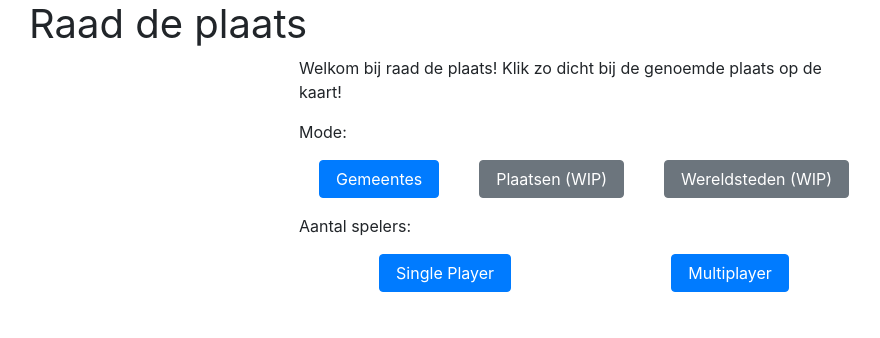
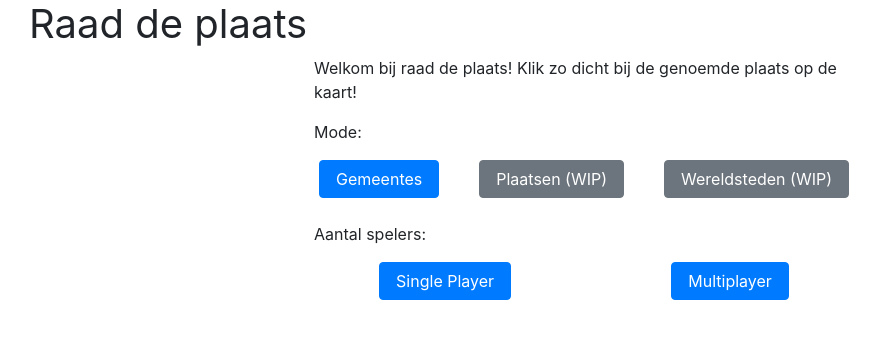
Before and after one commit to dennism1997/PlaatsGuesser, a React (Create React App) app: page / in a window 1280 px wide. Shown: the top 338 px of the page, without its empty margins (56-936 px from the left). Built offline with nearby package versions, Linux system fonts and the light colour scheme.

Commit message:
Prevent double clicks

```diff
--- a/src/App.tsx
+++ b/src/App.tsx
@@ -53,32 +53,42 @@ class App extends React.Component<{}, AppState> {
                 content = <div className={"row justify-content-center"}>
                     <div className={"col-12 col-lg-6"}>
                         <div className={"row"}>
+                            <div className={"col"}>
                                 <p>Welkom bij raad de plaats! Klik zo dicht bij de genoemde plaats op de kaart!</p>
                             </div>
-                        <p className={"row"}>Mode:</p>
+                        </div>
+                        <div className={"row"}>
+                            <div className={"col"}>
+                                <p>Mode:</p>
+                            </div>
+                        </div>
                         <div className={"row d-flex justify-content-around"}>
                             <button
-                                className={"btn px-3" + (this.state.mode === Mode.Gemeentes ? " btn-primary" : " btn-secondary")}
+                                className={"btn px-3 mb-2" + (this.state.mode === Mode.Gemeentes ? " btn-primary" : " btn-secondary")}
                                 onClick={() => {
                                     this.setMode(Mode.Gemeentes);
                                 }}>Gemeentes
                             </button>
                             <button
-                                className={"btn px-3" + (this.state.mode === Mode.Plaatsen ? " btn-primary" : " btn-secondary")}
+                                className={"btn px-3 mb-2" + (this.state.mode === Mode.Plaatsen ? " btn-primary" : " btn-secondary")}
                                 onClick={() => {
                                     //TODO enable when working
                                     this.setMode(Mode.Plaatsen);
                                 }}>Plaatsen (WIP)
                             </button>
                             <button
-                                className={"btn px-3" + (this.state.mode === Mode.Wereldsteden ? " btn-primary" : " btn-secondary")}
+                                className={"btn px-3 mb-2" + (this.state.mode === Mode.Wereldsteden ? " btn-primary" : " btn-secondary")}
                                 onClick={() => {
                                     //TODO enable when working
                                     this.setMode(Mode.Wereldsteden);
                                 }}>Wereldsteden (WIP)
                             </button>
                         </div>
-                        <p className={"row mt-3"}>Aantal spelers:</p>
+                        <div className={"row mt-3"}>
+                            <div className={"col"}>
+                                <p>Aantal spelers:</p>
+                            </div>
+                        </div>
                         <div className={"row d-flex justify-content-around"}>
                             <button className={"btn btn-primary px-3"} onClick={(e) => {
                                 this.setGameState(GameState.SinglePlayer)
@@ -93,17 +103,19 @@ class App extends React.Component<{}, AppState> {
                 </div>;
                 break;
             case GameState.SinglePlayer:
-                content = <SinglePlayerGame showResults={this.showSinglePlayerResult} useNetherlands={this.state.mode !== Mode.Wereldsteden}/>;
+                content = <SinglePlayerGame showResults={this.showSinglePlayerResult}
+                                            useNetherlands={this.state.mode !== Mode.Wereldsteden}/>;
                 break;
             case GameState.MultiPlayer:
-                content = <MultiPlayerGame showResults={this.showMultiPlayerResults} useNetherlands={this.state.mode !== Mode.Wereldsteden}/>;
+                content = <MultiPlayerGame showResults={this.showMultiPlayerResults}
+                                           useNetherlands={this.state.mode !== Mode.Wereldsteden}/>;
                 break;
             case GameState.SingleResult:
                 let result = this.state.results as SinglePlayerScoreResult;
                 content = <React.Fragment>
                     <div className={"row mt-2"}>
                         <div className={"col"}>
-                            <h4>Resultaten:</h4>
+                            <h5>Resultaten:</h5>
                         </div>
                     </div>
                     <div className={"row"}>
@@ -118,7 +130,7 @@ class App extends React.Component<{}, AppState> {
                             </ul>
                         </div>
                     </div>
-                    <div className={"row mt-2"}>
+                    <div className={"row my-2"}>
                         <div className={"col"}>
                             <button type={"button"} className={"btn btn-primary"} onClick={() => {
                                 this.setGameState(GameState.Idle)
@@ -138,7 +150,7 @@ class App extends React.Component<{}, AppState> {
                 content = <React.Fragment>
                     <div className={"row mt-2"}>
                         <div className={"col"}>
-                            <h4>Resultaten:</h4>
+                            <h5>Resultaten:</h5>
                         </div>
                     </div>
                     <div className={"row"}>
--- a/src/GameMap.tsx
+++ b/src/GameMap.tsx
@@ -12,6 +12,8 @@ interface State {
     map?: L.Map,
     guessLayer?: L.LayerGroup,
 }
+
+let lastClick = Date.now();
 
 class GameMap extends React.Component<Props, State> {
 
@@ -54,7 +56,15 @@ class GameMap extends React.Component<Props, State> {
             }).addTo(map);
 
             geoJson.on({
-                click: this.props.makeGuess
+                click: (e) => {
+                    let now = Date.now();
+                    if (now - lastClick < 300) {
+                        e.originalEvent.stopImmediatePropagation();
+                    } else {
+                        lastClick = now;
+                        this.props.makeGuess(e);
+                    }
+                }
             });
 
             let layerGroup = new L.LayerGroup([]);
@@ -72,6 +82,11 @@ class GameMap extends React.Component<Props, State> {
             }
         })
 
+    }
+
+
+    componentWillUnmount(): void {
+        this.state.map?.remove();
     }
 
     private addMarker(latlng: LatLng, color: "red" | "green") {
```
Lines whose indentation alone changed are shown as unchanged.
